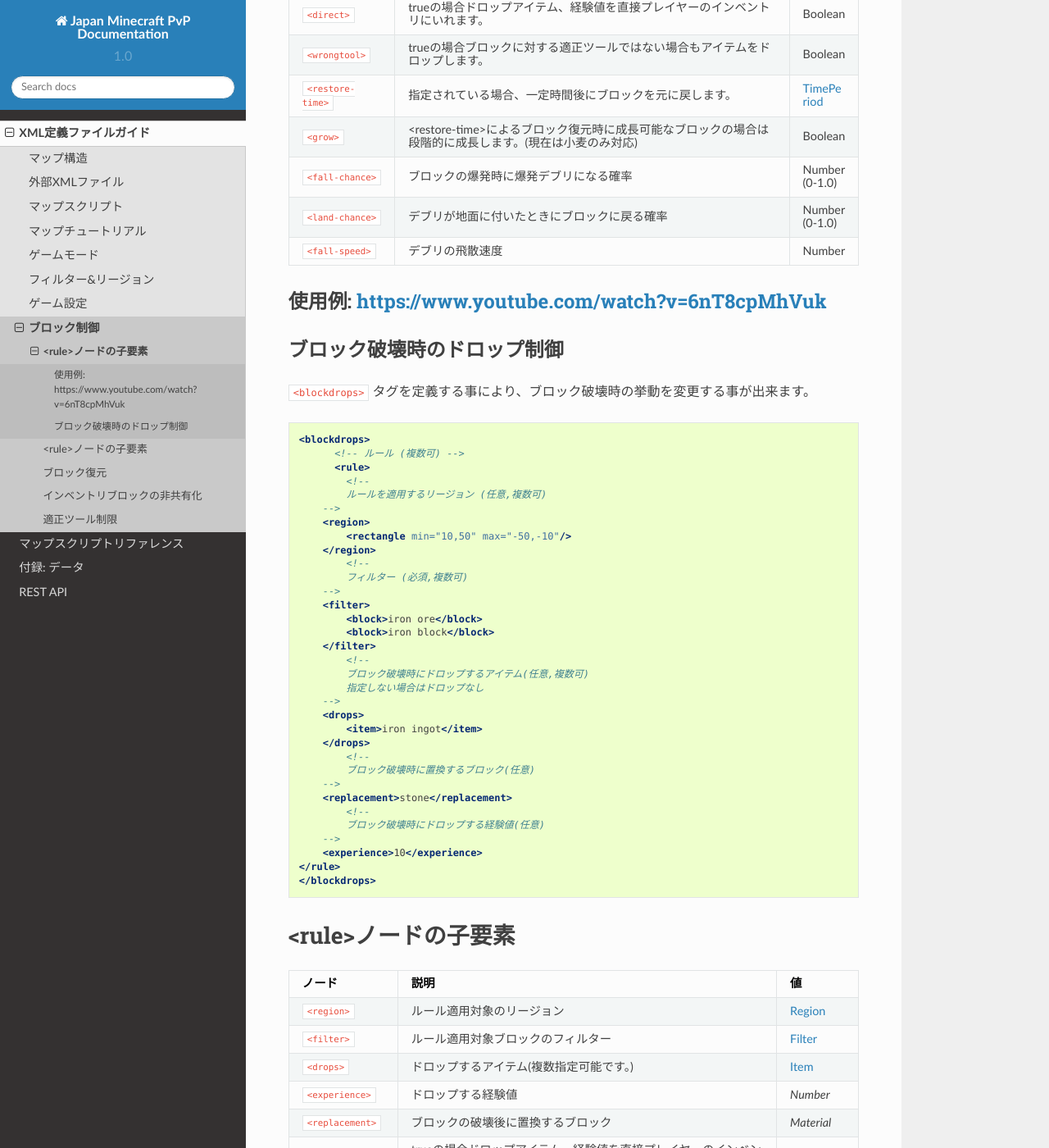
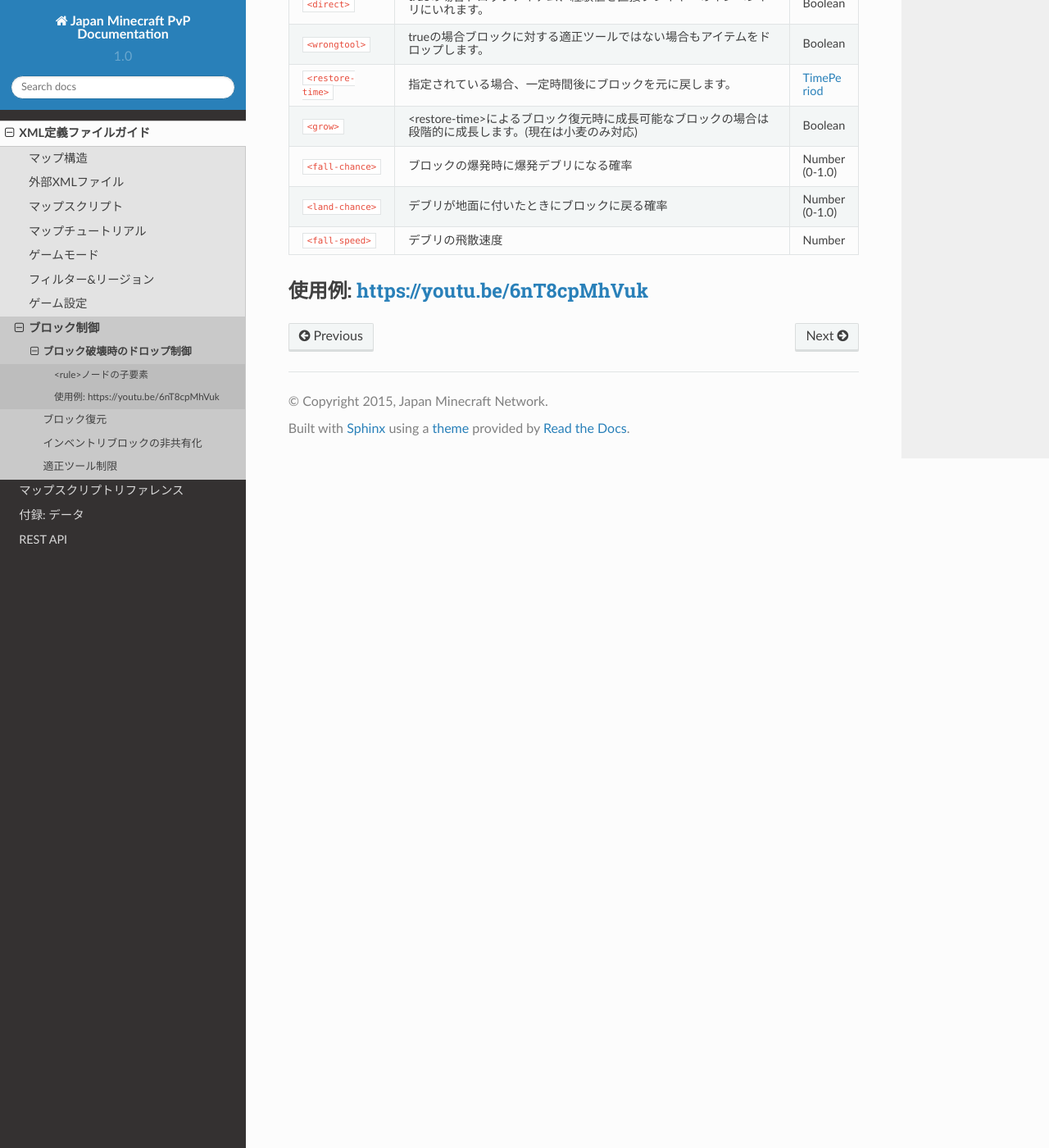
Before and after one commit to MinecraftJP/pvp-docs, a Sphinx documentation site: the page built from docs/xml/blockdrops.rst, in a window 1280 px wide and 1400 px high, scrolled down 1118 px. Shown: the whole window at 82% size. Built offline with Sphinx 7.4.7 and the Read the Docs theme 2.0.0, drawn with Linux system fonts in a browser that asks for light colours; some of the changed text lies outside the part shown.

Commit message:
map_proto 1.3.3に変更, blockdropsの文を修正

```diff
--- a/docs/xml/blockdrops.rst
+++ b/docs/xml/blockdrops.rst
@@ -61,66 +60,5 @@
    ``<fall-speed>``, デブリの飛散速度, Number
 
 
-使用例: https://www.youtube.com/watch?v=6nT8cpMhVuk
-=======
-ブロック破壊時のドロップ制御
-==========================
-
-``<blockdrops>`` タグを定義する事により、ブロック破壊時の挙動を変更する事が出来ます。
-
-.. code-block:: xml
-
-    <blockdrops>
-          <!-- ルール (複数可) -->
-          <rule>
-            <!--
-            ルールを適用するリージョン (任意,複数可)
-        -->
-        <region>
-            <rectangle min="10,50" max="-50,-10"/>
-        </region>
-            <!--
-            フィルター (必須,複数可)
-        -->
-        <filter>
-            <block>iron ore</block>
-            <block>iron block</block>
-        </filter>
-            <!--
-            ブロック破壊時にドロップするアイテム(任意,複数可)
-            指定しない場合はドロップなし
-        -->
-        <drops>
-            <item>iron ingot</item>
-        </drops>
-            <!--
-            ブロック破壊時に置換するブロック(任意)
-        -->
-        <replacement>stone</replacement>
-            <!--
-            ブロック破壊時にドロップする経験値(任意)
-        -->
-        <experience>10</experience>
-    </rule>
-    </blockdrops>
-
-<rule>ノードの子要素
-^^^^^^^^^^^^^^^^^^^^^^^^
-
-.. csv-table::
-    :header: ノード, 説明, 値
-
-    ``<region>``, ルール適用対象のリージョン, :doc:`Region </xml/regions>`
-    ``<filter>``, ルール適用対象ブロックのフィルター, :doc:`Filter </xml/filters>`
-    ``<drops>``, ドロップするアイテム(複数指定可能です。), :doc:`Item </xml/items>`
-    ``<experience>``, ドロップする経験値, `Number`
-    ``<replacement>``, ブロックの破壊後に置換するブロック, `Material`
-    ``<direct>``, trueの場合ドロップアイテム、経験値を直接プレイヤーのインベントリにいれます。, `Boolean`
-    ``<wrongtool>``, trueの場合ブロックに対する適正ツールではない場合もアイテムをドロップします。, `Boolean`
-    ``<restore-time>``, 指定されている場合、一定時間後にブロックを元に戻します。, `TimePeriod`
-    ``<grow>``, <restore-time>によるブロック復元時に成長可能なブロックの場合は段階的に成長します。(現在は小麦のみ対応), `Boolean`
-    ``<fall-chance>``, ブロックの爆発時に爆発デブリになる確率, `0-1.0`
-    ``<land-chance>``, デブリが地面に付いたときにブロックに戻る確率, `0-1.0`
-    ``<fall-speed>``, デブリの飛散速度	, `Number`
-
->>>>>>> blockdrops
+使用例: https://youtu.be/6nT8cpMhVuk
+^^^^^^^^^^^^^^^^^^^^^^^^^^^^^^^^^^^^
--- a/docs/xml/main.rst
+++ b/docs/xml/main.rst
@@ -6,7 +6,7 @@
 .. code-block:: xml
 
     <?xml version="1.0" encoding="utf-8"?>
-    <map proto="1.3.0">
+    <map proto="1.3.3">
         <!-- マップ名 -->
         <name>マップ名</name>
         <!-- マップバージョン -->
```
Also changed, not shown: other parts of docs/xml/blockdrops.rst (+0 -1 lines).
